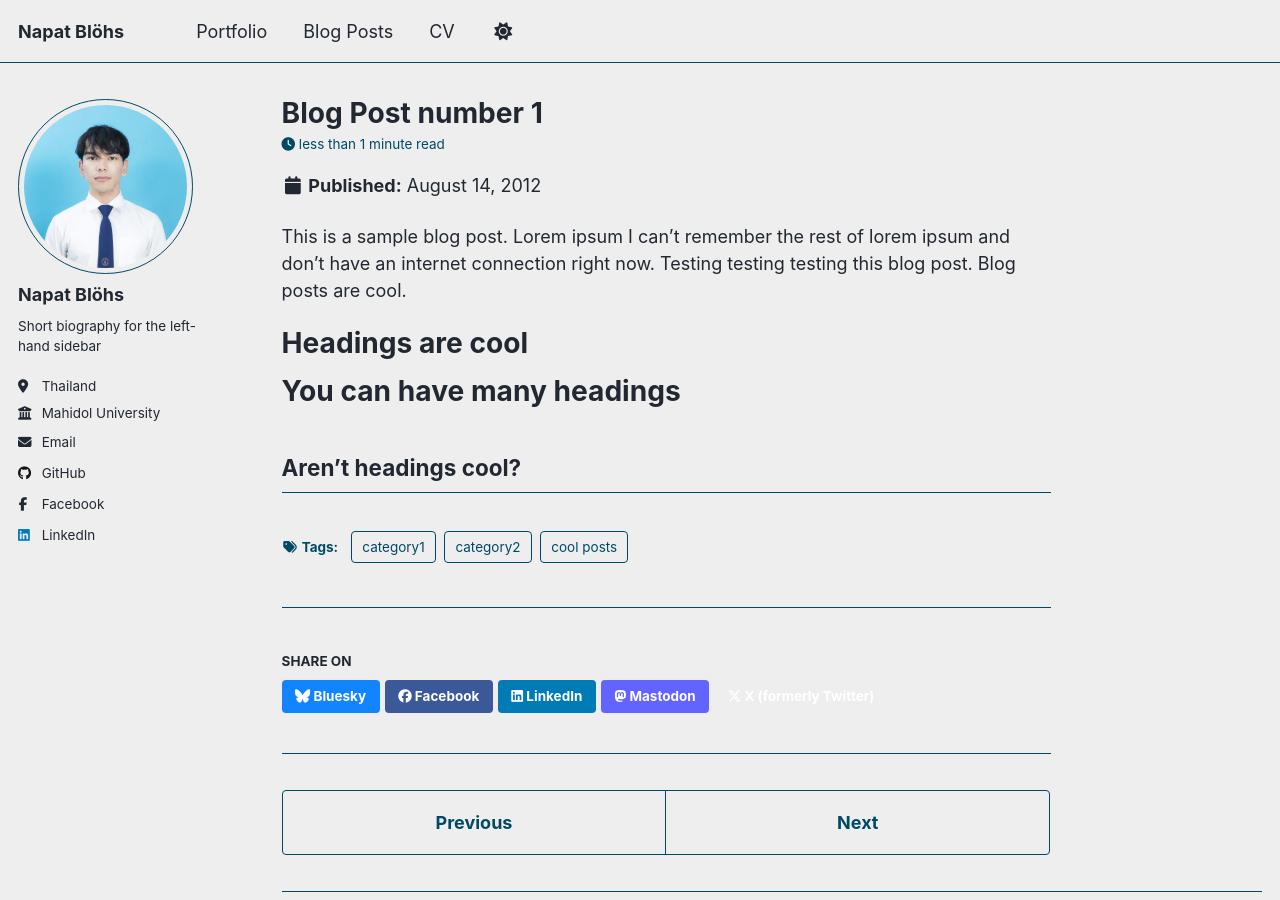
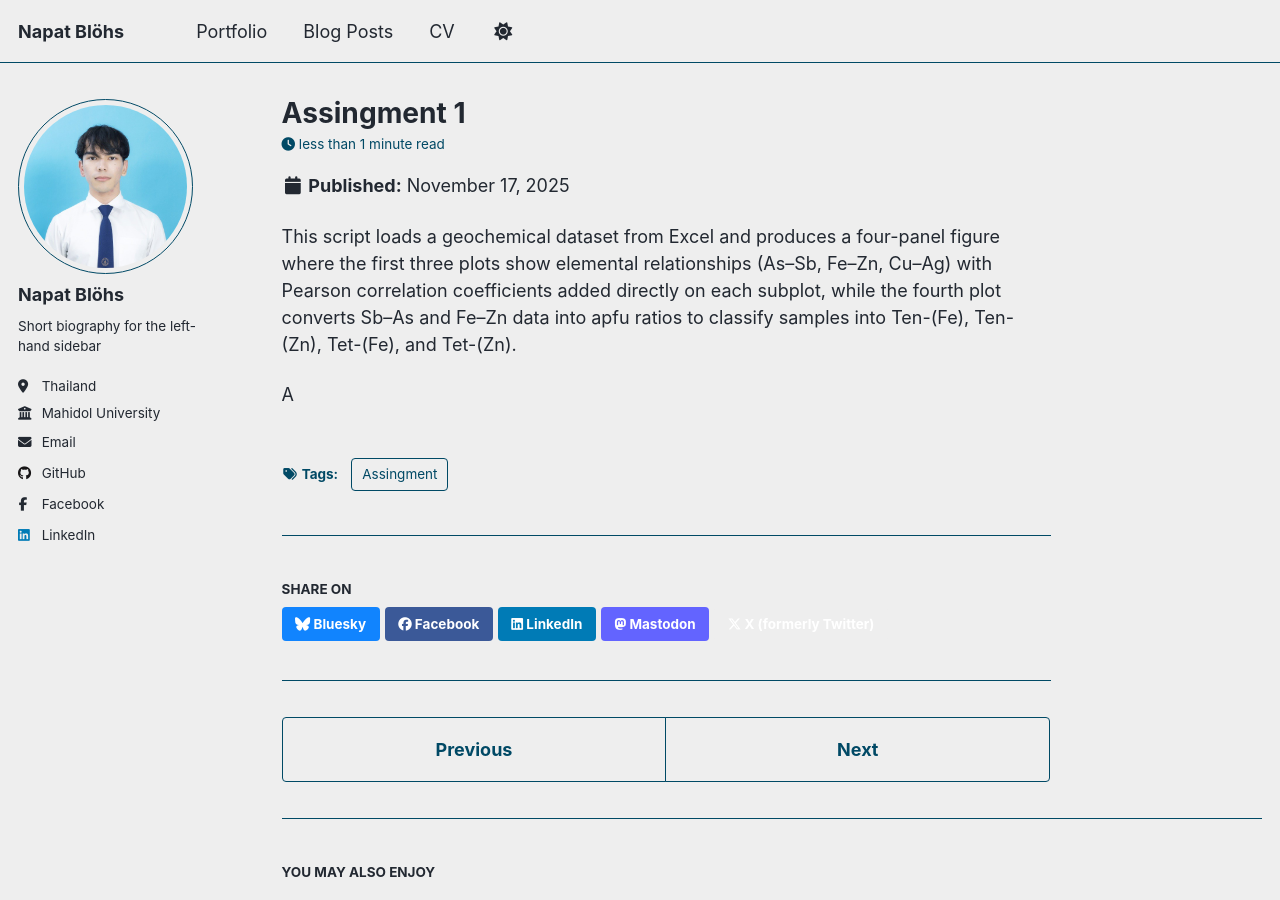
Before and after one commit to Alukus/Alukus.github.io, a Jekyll site: the page built from _posts/2012-08-14-blog-post-1.md, in a window 1280 px wide and 900 px high. Built offline with Jekyll 4.4.1, drawn with Linux system fonts in a browser that asks for light colours; a script that is not in the unit is left out.

Commit message:
Update 2012-08-14-blog-post-1.md

```diff
--- a/_posts/2012-08-14-blog-post-1.md
+++ b/_posts/2012-08-14-blog-post-1.md
@@ -1,20 +1,10 @@
 ---
-title: 'Blog Post number 1'
-date: 2012-08-14
-permalink: /posts/2012/08/blog-post-1/
+title: 'Assingment 1'
+date: 2025-11-17
+permalink: /posts/2025/11/blog-post-1/
 tags:
-  - cool posts
-  - category1
-  - category2
+  - Assingment
 ---
+This script loads a geochemical dataset from Excel and produces a four-panel figure where the first three plots show elemental relationships (As–Sb, Fe–Zn, Cu–Ag) with Pearson correlation coefficients added directly on each subplot, while the fourth plot converts Sb–As and Fe–Zn data into apfu ratios to classify samples into Ten-(Fe), Ten-(Zn), Tet-(Fe), and Tet-(Zn).
 
-This is a sample blog post. Lorem ipsum I can't remember the rest of lorem ipsum and don't have an internet connection right now. Testing testing testing this blog post. Blog posts are cool.
-
-Headings are cool
-======
-
-You can have many headings
-======
-
-Aren't headings cool?
-------
+A
```
